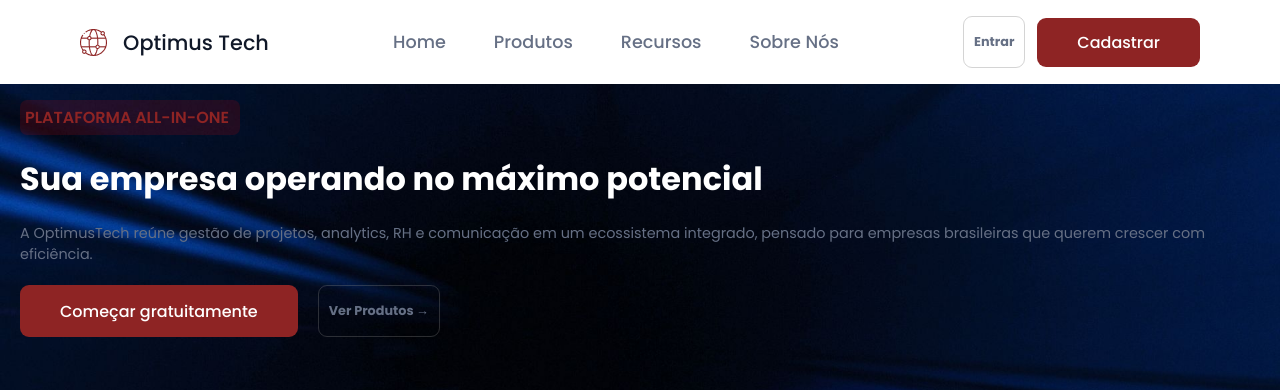
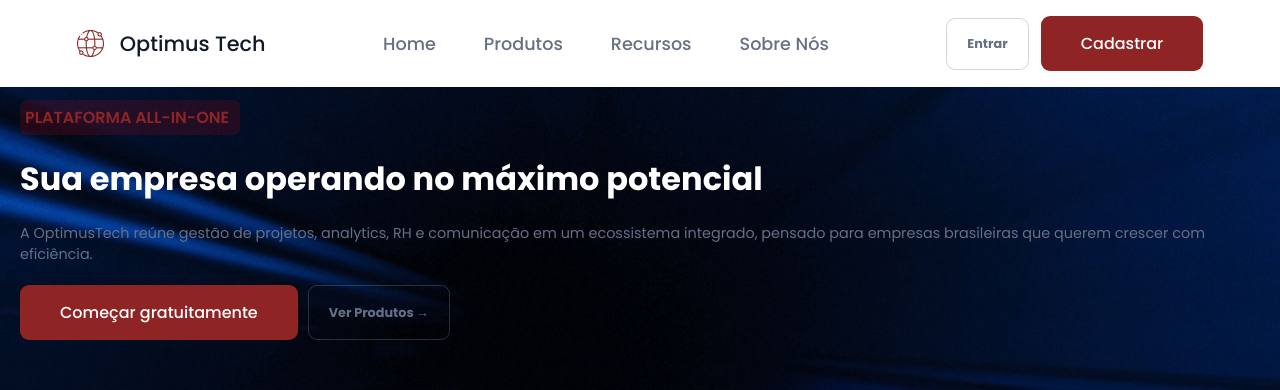
Before and after one commit to gabr1eloliveira/Optimus-Tech, a plain HTML site: page home.html in a window 1280 px wide. Shown: the top 390 px of the page. Drawn offline with Linux system fonts and the light colour scheme.

Commit message:
modifiquei o tamanho dos botões

```diff
--- a/src/css/global.css
+++ b/src/css/global.css
@@ -9,7 +9,7 @@ section{
 }
 
 .btn-primary{
-    padding: 12px 40px;
+    padding: 10px 9px;
     border-radius: 9px;
     border: none;
     cursor: pointer;
@@ -30,7 +30,7 @@ section{
 }
 
 .btn-secondary{
-    padding: 15px 10px;
+    padding: 12px 10px;
     border: none;
     border-radius: 9px;
     cursor: pointer;
@@ -50,3 +50,13 @@ section{
     border: 1px solid white;
     transform: translateY(-1px);
 }
+
+@media screen and (min-width: 768px){
+    .btn-secondary{
+        padding: 15px 20px;
+    }
+
+    .btn-primary{
+        padding: 15px 40px;
+    }
+}
--- a/src/css/page.css
+++ b/src/css/page.css
@@ -39,8 +39,8 @@
 }
 
 #home-into__buttons{
-  display: flex;
-  gap: 20px;
+    display: flex;
+    gap: 10px;
 }
 
 /*COMO FUNCIONA*/
```
